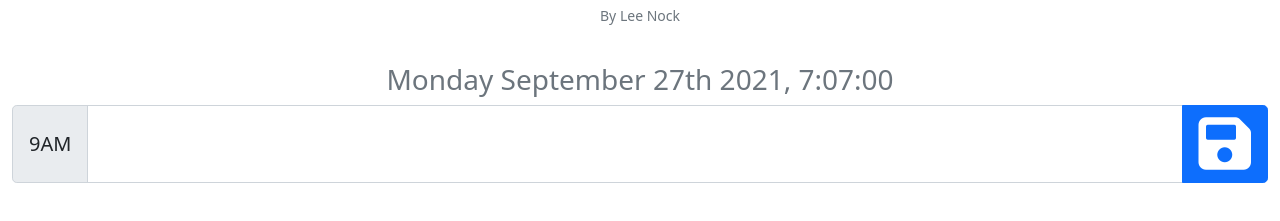
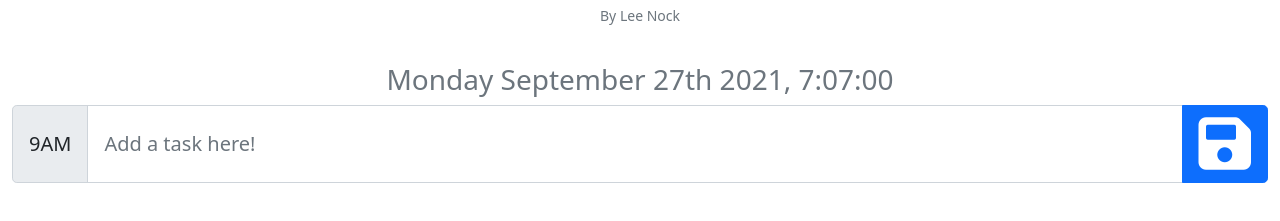
Before and after one commit to Lee0997/Day-Planner, a plain HTML site: page index.html in a window 1280 px wide. Shown: the part 69-290 px from the top of the page. Drawn offline with nearby package versions, Linux system fonts and the light colour scheme.

Commit message:
2nd Push

```diff
--- a/app.js
+++ b/app.js
@@ -1,11 +1,5 @@
-const saveButton = $("#save-btn")
-const taskInputEl =$("#taskInput")
+const saveButton = $("#save-btn");
 
-function saveTask() {
-  var currentVal = taskInputEl.val();
-  var newVal = currentVal + $(this).text();
-  taskInputEl.val(newVal)
-}
 //Get and Display the date at the top of the site
 function getDate() {
     function update() {
@@ -16,4 +10,10 @@ function getDate() {
   }
 getDate();
 
-saveButton.on('click', saveTask());
+//Store the user's input within the container
+function saveTask(input) {
+  window.localStorage.setItem("", input);
+  $("#task").append(input);
+}
+
+saveButton.on('click', saveTask);
--- a/index.html
+++ b/index.html
@@ -27,7 +27,7 @@
           <div class="col">
             <div class="input-group input-group-lg">
                 <span class="input-group-text" id="time">9AM</span>
-                <input type="text" class="form-control" aria-label="Sizing example input" id="taskInput">
+                <input type="text" class="form-control" aria-label="Sizing example input" id="task" placeholder="Add a task here!">
                 <button type="button" class="btn btn-primary" id="save-btn"><i class="fas fa-save fa-3x"></i></button>
               </div>
           </div>
```
